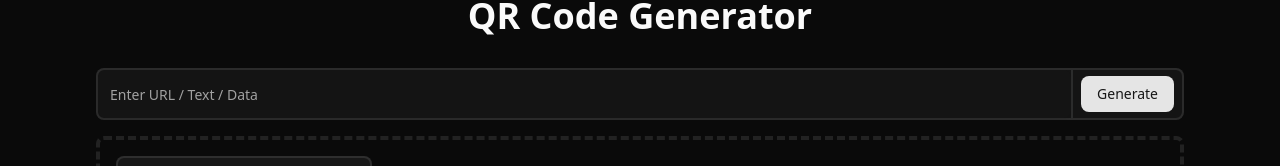
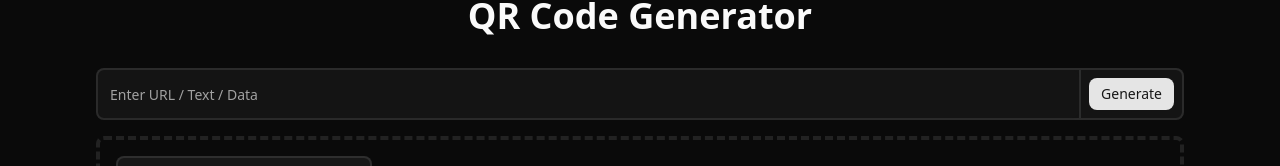
Before and after one commit to Acrylic125/tools, a Next.js app: page /qrcode in a window 1280 px wide. Shown: the part 245-411 px from the top of the page. Built offline with nearby package versions, Linux system fonts and the light colour scheme.

Commit message:
feat: shrink qr code

```diff
--- a/src/components/qr-code-section.tsx
+++ b/src/components/qr-code-section.tsx
@@ -157,7 +157,9 @@ export function QRCodeGenerator() {
           onChange={(e) => setUrl(e.target.value)}
         />
         <div className="w-fit h-12 flex items-center px-2 border-l-border border-l-2">
-          <Button onClick={() => setGeneratedUrl(url)}>Generate</Button>
+          <Button size="sm" onClick={() => setGeneratedUrl(url)}>
+            Generate
+          </Button>
         </div>
       </div>
       <div className="w-full flex flex-col md:flex-row items-center md:items-start gap-4 lg:gap-8 border-border border-4 border-dashed rounded-md p-2 pb-12 lg:p-4">
```
